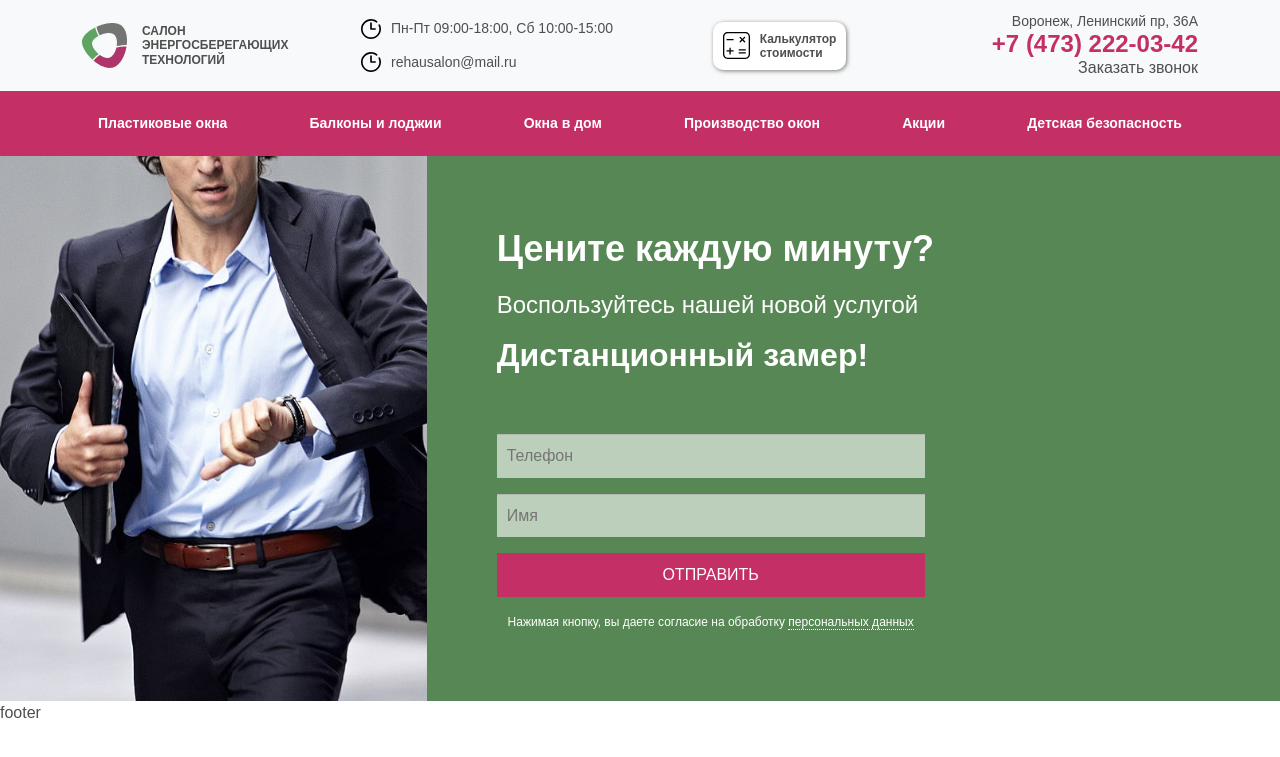
After one commit to cla55ik/vseokna36, a PHP site: template app/templates/section/distantion.php in a window 1280 px wide. The commit adds this page. Shown: the top 757 px of the page. Run offline with PHP 8.4, Linux system fonts and the light colour scheme; the template is opened without the code that fills it, so the values that code supplies are empty.

Commit message:
add distantion section

```diff
--- a/app/pages/main.php
+++ b/app/pages/main.php
@@ -19,7 +19,7 @@ include_once($_SERVER['DOCUMENT_ROOT']. "/app/layouts/header.php");
     </div>
   </div>
 
-  <div class="row bg-light">
+  <div class="container-fluid bg-light">
     <div class="container p-0">
       <div class="container d-flex advantages p-0">
         <div class="col-lg-6 pink-advantage">
@@ -35,7 +35,7 @@ include_once($_SERVER['DOCUMENT_ROOT']. "/app/layouts/header.php");
       </div>
     </div>
   </div>
-  <div class="row bg-light">
+  <div class="container-fluid bg-light">
     <div class="container p-0">
       <div class="container d-flex bg-light main-child p-0">
 
@@ -184,7 +184,7 @@ include_once($_SERVER['DOCUMENT_ROOT']. "/app/layouts/header.php");
 
   <!-- Мобильный офис -->
   <div class="mob-office container-fluid p-0 mb-100">
-    <div class="row d-flex">
+    <div class="container-fluid p-0 d-flex">
       <div class="col-lg-6 mob-office-bg">
         <img src="/src/img/dogovor-doma.jpg" alt="Оформление договора на дому">
       </div>
--- /dev/null
+++ b/app/templates/section/distantion.php
@@ -0,0 +1,24 @@
+<div class="container-fluid d-flex p-0 distantion-wrapper">
+  <div class="col-lg-4">
+    <img src="/src/img/distance-zamer.jpg" alt="Дистанционный замер">
+  </div>
+  <div class="col-lg-8 bg-green">
+    <p class="white title-36-сс">Цените каждую минуту?</p>
+    <p class="white text-24">Воспользуйтесь нашей новой услугой</p>
+    <h2 class="white title-32-сс">Дистанционный замер!</h2>
+    <form class="hirizontal-form w-60 pt-5" action="index.html" method="post">
+      <div class="form-text">
+        <input type="text w-100" name="phone" value="" placeholder="Телефон">
+      </div>
+      <div class="form-text mt-3">
+        <input type="text w-100" name="name" value="" placeholder="Имя">
+      </div>
+      <div class="form-submit mt-3 mb-3">
+        <input class="bg-pink btn-sqr white text-uppercase" type="submit" name="" value="Отправить">
+      </div>
+      <div class="private-link text-12 mt-2 text-center">
+        <span class="white ">Нажимая кнопку, вы даете согласие на обработку </span><a class="white" href="#">персональных данных</a>
+      </div>
+    </form>
+  </div>
+</div>
--- a/src/css/style.css
+++ b/src/css/style.css
@@ -183,6 +183,11 @@ a:hover{
   color:#ffffff;
 }
 
+.w-60{
+  width: 60%;
+}
+
+
 
 .btn-green{
   font-size: 20px;
@@ -197,6 +202,14 @@ a:hover{
 
 .btn-green:hover{
   background-color: var(--pink);
+}
+
+
+.btn-sqr{
+  border: none;
+  border-radius: 0px;
+  width: 100%;
+  padding: 10px 25px;
 }
 
 .text-10{
@@ -240,6 +253,13 @@ a:hover{
   font-weight: 500;
   line-height: 1.2em;
 }
+
+.text-24{
+  font-size: 24px;
+  font-weight: 500;
+  line-height: 1.3em;
+}
+
 
 .text-32{
   font-size: 32px;
@@ -286,6 +306,20 @@ a:hover{
   font-size: 32px;
   font-weight: 700;
   text-transform: uppercase;
+}
+
+.title-36-сс{
+  font-size: 36px;
+  font-weight: 700;
+  line-height: 1.3em;
+
+}
+
+
+.title-32-сс{
+  font-size: 32px;
+  font-weight: 700;
+
 }
 
 .title-42{
@@ -779,3 +813,29 @@ button.btn-border{
 
   padding: 10px 25px;
 }
+
+
+
+/*Дистанционный замер*/
+
+.distantion-wrapper .bg-green{
+  padding: 70px;
+}
+
+.distantion-wrapper img{
+  width: 100%;
+  height: 100%;
+  object-fit: cover;
+}
+
+
+input[type="text\ w-100"] {
+  width: 100%;
+  background-color: #FFFFFF99;
+    border-color: #FFFFFF9E;
+    border-width: 1px 0 0;
+    border-radius: 0;
+    line-height: 1.4;
+    font-size: 16px;
+    padding:10px;
+}
```
Also changed, not shown: other parts of app/pages/main.php (+4 -36 lines), app/templates/section/our-works.php (added, +36 -0 lines).
